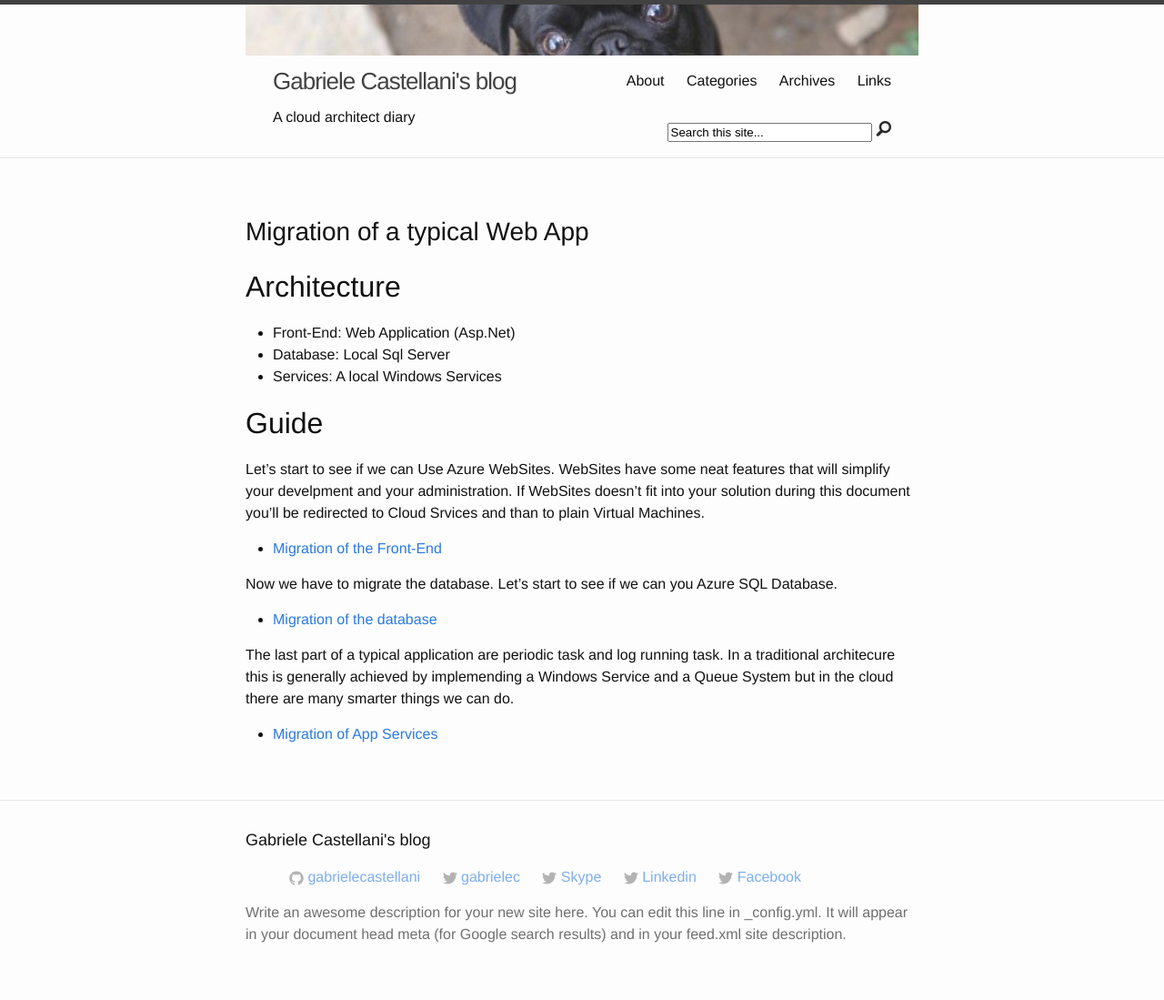
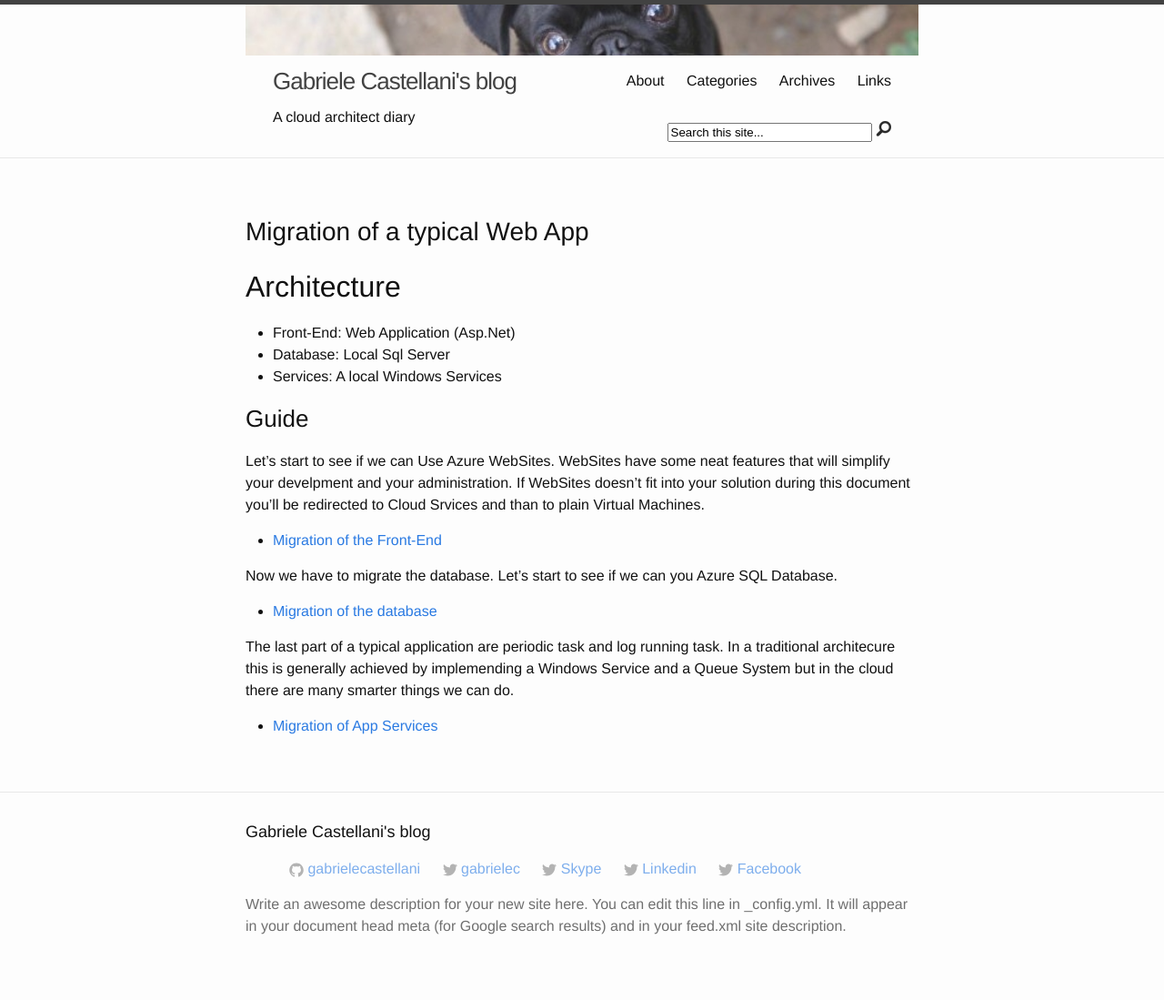
Before and after one commit to GabrieleCastellani/gabrielecastellani.github.io, a Jekyll site: the page built from MigrationGuide/MigrationGuide.md, in a window 1280 px wide. Shown: the whole page at 91% size. Built offline with Jekyll 4.4.1, drawn with Linux system fonts in a browser that asks for light colours; Markdown is read by kramdown in place of the engine named in the settings; comment, search, counter and statistics services are not loaded.

Commit message:
Revert "Typo"
This reverts commit c5e9dc28b1e44fe306066797976e6f73a3e1b9cf.

```diff
--- a/MigrationGuide/MigrationGuide.md
+++ b/MigrationGuide/MigrationGuide.md
@@ -12,7 +12,7 @@ permalink: /migrationguide/
 
 
 
-##Guide
+###Guide
 Let's start to see if we can Use Azure WebSites. WebSites have some neat features that will simplify your develpment and your administration. If WebSites doesn't fit into your solution during this document you'll be redirected to Cloud Srvices and than to plain Virtual Machines.
 
 - [Migration of the Front-End](/migrationguide/Websites/)
```
